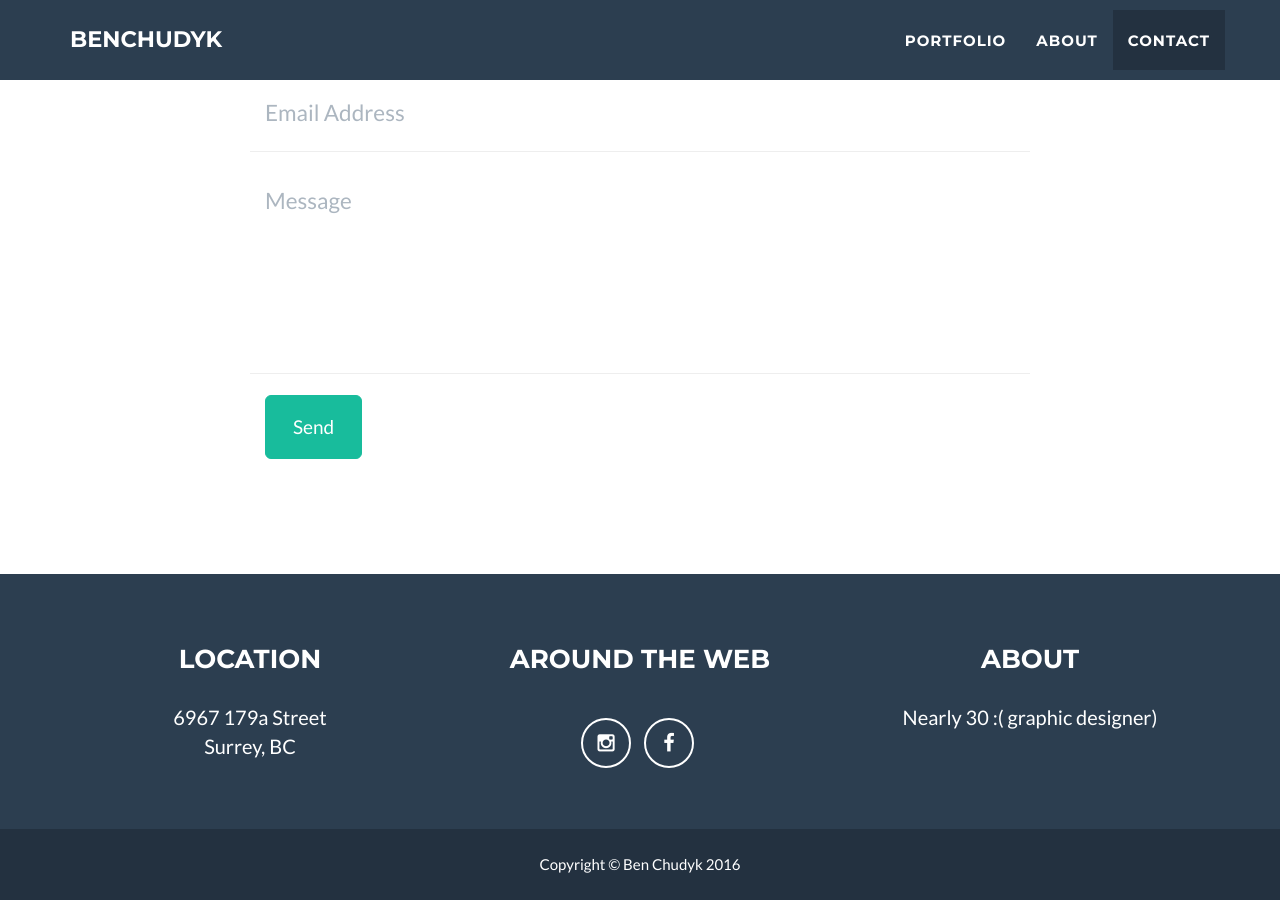
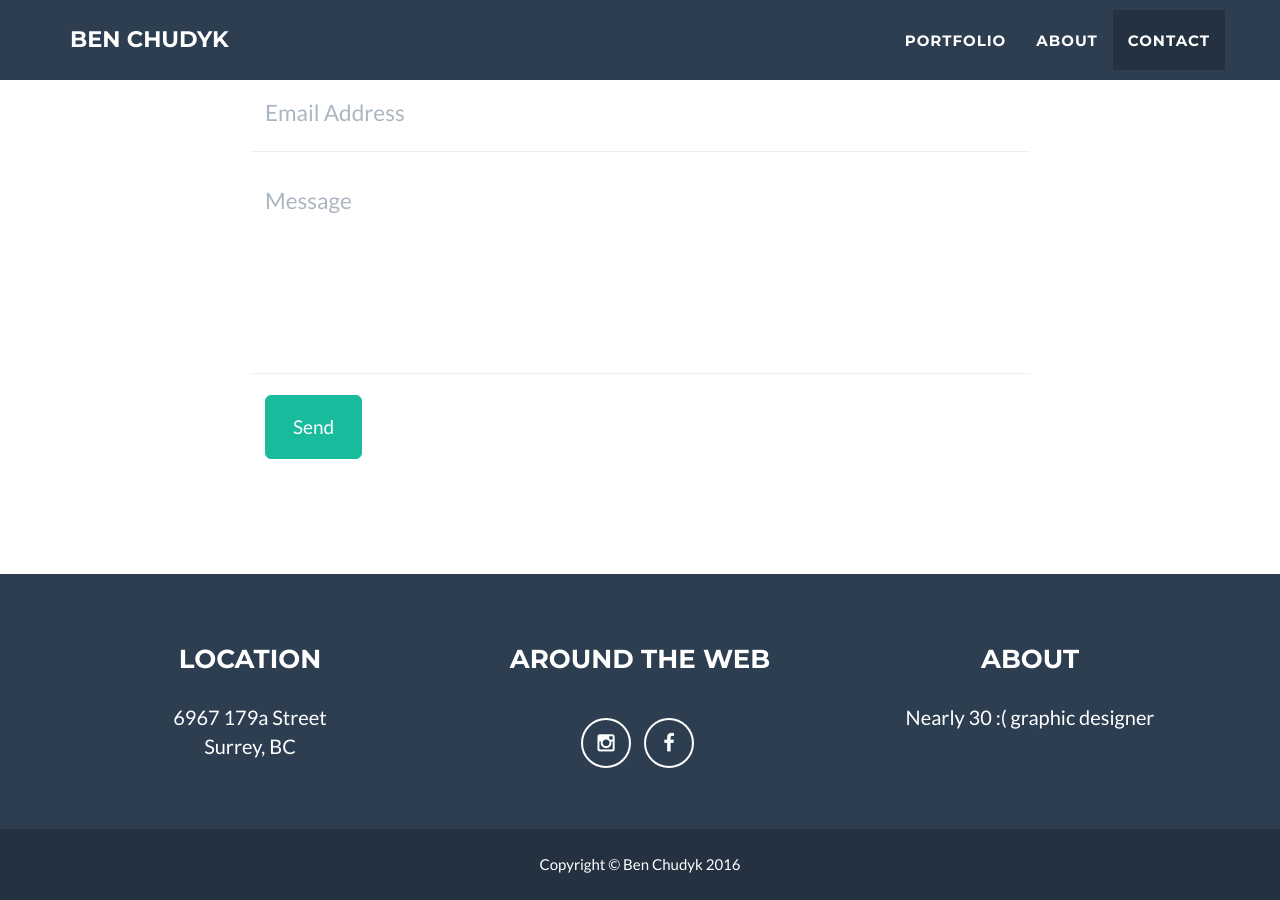
Before and after one commit to benchudyk/benchudyk.github.io, a Jekyll site: the page built from index.html, in a window 1280 px wide and 900 px high, scrolled down 2464 px. Built offline with Jekyll 4.4.1, drawn with Linux system fonts in a browser that asks for light colours.

Commit message:
i dont kow anymore

```diff
--- a/_config.yml
+++ b/_config.yml
@@ -1,5 +1,5 @@
 # Site settings
-title: BenChudyk
+title: Ben Chudyk
 email: ben.chudyk@gmail.com
 url: https://benchudyk.github.io
 description: "I'm a creative designer with experience in web and print."
@@ -49,7 +49,7 @@ address:
   - line: Surrey, BC
 
 # Credits content
-credits: 'Nearly 30 :( graphic designer)'
+credits: 'Nearly 30 :( graphic designer'
 
 # Build settings
 markdown: kramdown
```
